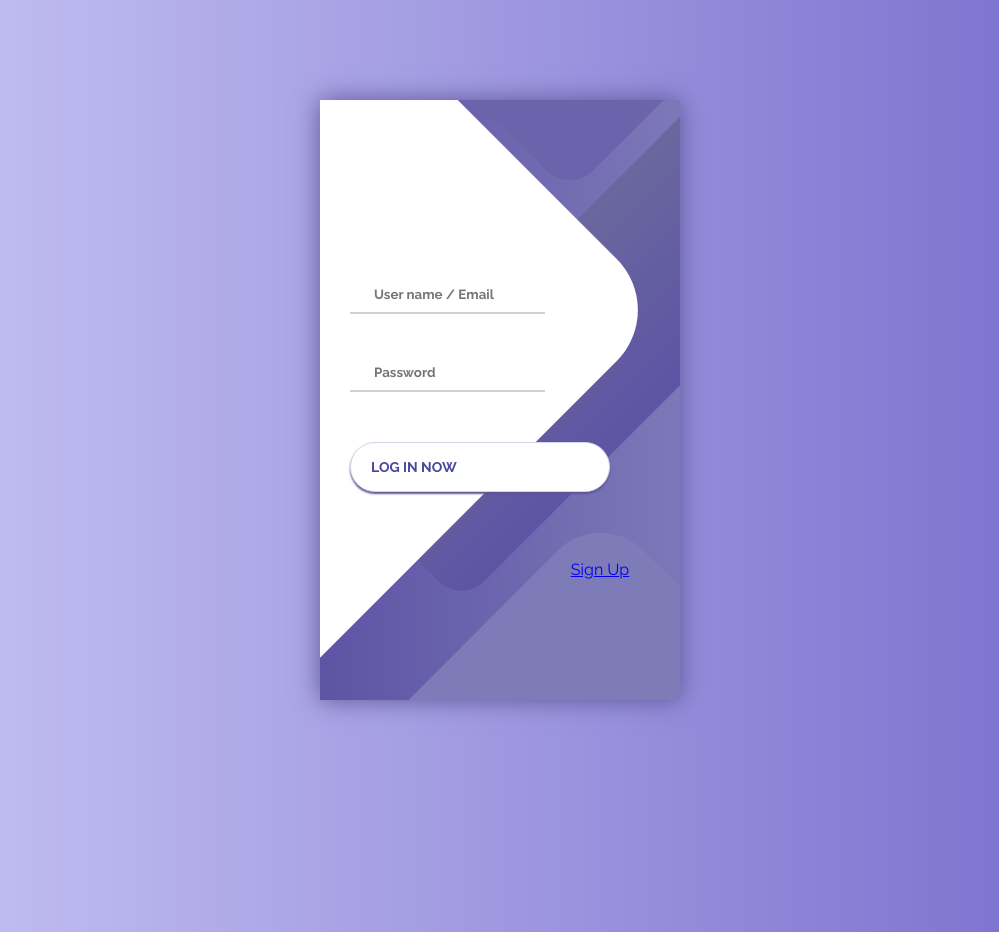
After one commit to quangtrung0610/CDIO, a PHP site: page /signIn.php in a window 1280 px wide. The commit adds this page. Shown: the whole page, without its empty margins (140-1139 px from the left). Run offline with PHP 8.4, Linux system fonts and the light colour scheme.

Commit message:
Add files via upload

```diff
--- /dev/null
+++ b/assets/css/sign.css
@@ -0,0 +1,178 @@
+@import url('https://fonts.googleapis.com/css?family=Raleway:400,700');
+
+* {
+	box-sizing: border-box;
+	margin: 0;
+	padding: 0;
+	font-family: Raleway, sans-serif;
+}
+
+body {
+	background: linear-gradient(90deg, #C7C5F4, #776BCC);
+}
+
+.container {
+	display: flex;
+	align-items: center;
+	justify-content: center;
+	min-height: 100vh;
+}
+
+.screen {
+	background: linear-gradient(90deg, #5D54A4, #7C78B8);
+	position: relative;
+	height: 600px;
+	width: 360px;
+	box-shadow: 0px 0px 24px #5C5696;
+}
+
+.screen__content {
+	z-index: 1;
+	position: relative;
+	height: 100%;
+}
+
+.screen__background {
+	position: absolute;
+	top: 0;
+	left: 0;
+	right: 0;
+	bottom: 0;
+	z-index: 0;
+	-webkit-clip-path: inset(0 0 0 0);
+	clip-path: inset(0 0 0 0);
+}
+
+.screen__background__shape {
+	transform: rotate(45deg);
+	position: absolute;
+}
+
+.screen__background__shape1 {
+	height: 520px;
+	width: 520px;
+	background: #FFF;
+	top: -50px;
+	right: 120px;
+	border-radius: 0 72px 0 0;
+}
+
+.screen__background__shape2 {
+	height: 220px;
+	width: 220px;
+	background: #6C63AC;
+	top: -172px;
+	right: 0;
+	border-radius: 32px;
+}
+
+.screen__background__shape3 {
+	height: 540px;
+	width: 190px;
+	background: linear-gradient(270deg, #5D54A4, #6A679E);
+	top: -24px;
+	right: 0;
+	border-radius: 32px;
+}
+
+.screen__background__shape4 {
+	height: 400px;
+	width: 200px;
+	background: #7E7BB9;
+	top: 420px;
+	right: 50px;
+	border-radius: 60px;
+}
+
+.login {
+	width: 320px;
+	padding: 30px;
+	padding-top: 156px;
+}
+
+.login__field {
+	padding: 20px 0px;
+	position: relative;
+}
+
+.login__icon {
+	position: absolute;
+	top: 30px;
+	color: #7875B5;
+}
+
+.login__input {
+	border: none;
+	border-bottom: 2px solid #D1D1D4;
+	background: none;
+	padding: 10px;
+	padding-left: 24px;
+	font-weight: 700;
+	width: 75%;
+	transition: .2s;
+}
+
+.login__input:active,
+.login__input:focus,
+.login__input:hover {
+	outline: none;
+	border-bottom-color: #6A679E;
+}
+
+.login__submit {
+	background: #fff;
+	font-size: 14px;
+	margin-top: 30px;
+	padding: 16px 20px;
+	border-radius: 26px;
+	border: 1px solid #D4D3E8;
+	text-transform: uppercase;
+	font-weight: 700;
+	display: flex;
+	align-items: center;
+	width: 100%;
+	color: #4C489D;
+	box-shadow: 0px 2px 2px #5C5696;
+	cursor: pointer;
+	transition: .2s;
+}
+
+.login__submit:active,
+.login__submit:focus,
+.login__submit:hover {
+	border-color: #6A679E;
+	outline: none;
+}
+
+.button__icon {
+	font-size: 24px;
+	margin-left: auto;
+	color: #7875B5;
+}
+
+.social-login {
+	position: absolute;
+	height: 140px;
+	width: 160px;
+	text-align: center;
+	bottom: 0px;
+	right: 0px;
+	color: #fff;
+}
+
+.social-icons {
+	display: flex;
+	align-items: center;
+	justify-content: center;
+}
+
+.social-login__icon {
+	padding: 20px 10px;
+	color: #fff;
+	text-decoration: none;
+	text-shadow: 0px 0px 8px #7875B5;
+}
+
+.social-login__icon:hover {
+	transform: scale(1.5);
+}
--- /dev/null
+++ b/signIn.php
@@ -0,0 +1,46 @@
+<!DOCTYPE html>
+<html lang="en">
+<head>
+    <meta charset="UTF-8">
+    <meta http-equiv="X-UA-Compatible" content="IE=edge">
+    <meta name="viewport" content="width=device-width, initial-scale=1.0">
+    <title>Document</title>
+    <link href="./assets/css/sign.css" rel="stylesheet">
+</head>
+<body>
+    <div class="container">
+        <div class="screen">
+            <div class="screen__content">
+                <form class="login">
+                    <div class="login__field">
+                        <i class="login__icon fas fa-user"></i>
+                        <input type="text" class="login__input" placeholder="User name / Email">
+                    </div>
+                    <div class="login__field">
+                        <i class="login__icon fas fa-lock"></i>
+                        <input type="password" class="login__input" placeholder="Password">
+                    </div>
+                    <button class="button login__submit">
+                        <span class="button__text">Log In Now</span>
+                        <i class="button__icon fas fa-chevron-right"></i>
+                    </button>
+                </form>
+                <div class="social-login">
+                    <a href="./signUp.php">Sign Up</a>
+                    <div class="social-icons">
+                        <a href="#" class="social-login__icon fab fa-instagram"></a>
+                        <a href="#" class="social-login__icon fab fa-facebook"></a>
+                        <a href="#" class="social-login__icon fab fa-twitter"></a>
+                    </div>
+                </div>
+            </div>
+            <div class="screen__background">
+                <span class="screen__background__shape screen__background__shape4"></span>
+                <span class="screen__background__shape screen__background__shape3"></span>
+                <span class="screen__background__shape screen__background__shape2"></span>
+                <span class="screen__background__shape screen__background__shape1"></span>
+            </div>
+        </div>
+    </div>
+</body>
+</html>
```
Also changed, not shown: signUp.php (added, +46 -0 lines), assets/css/style.css (line endings or trailing spaces).
